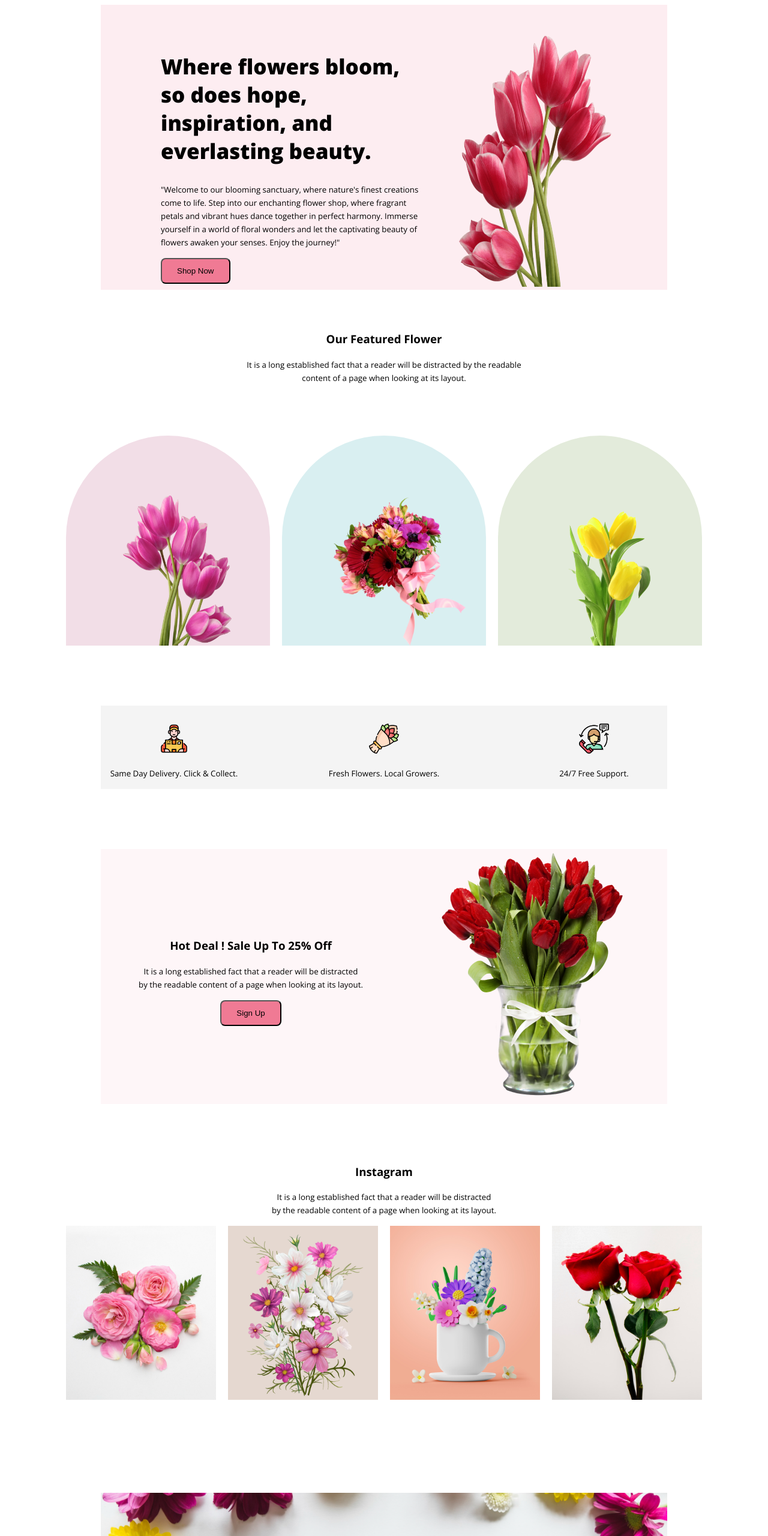
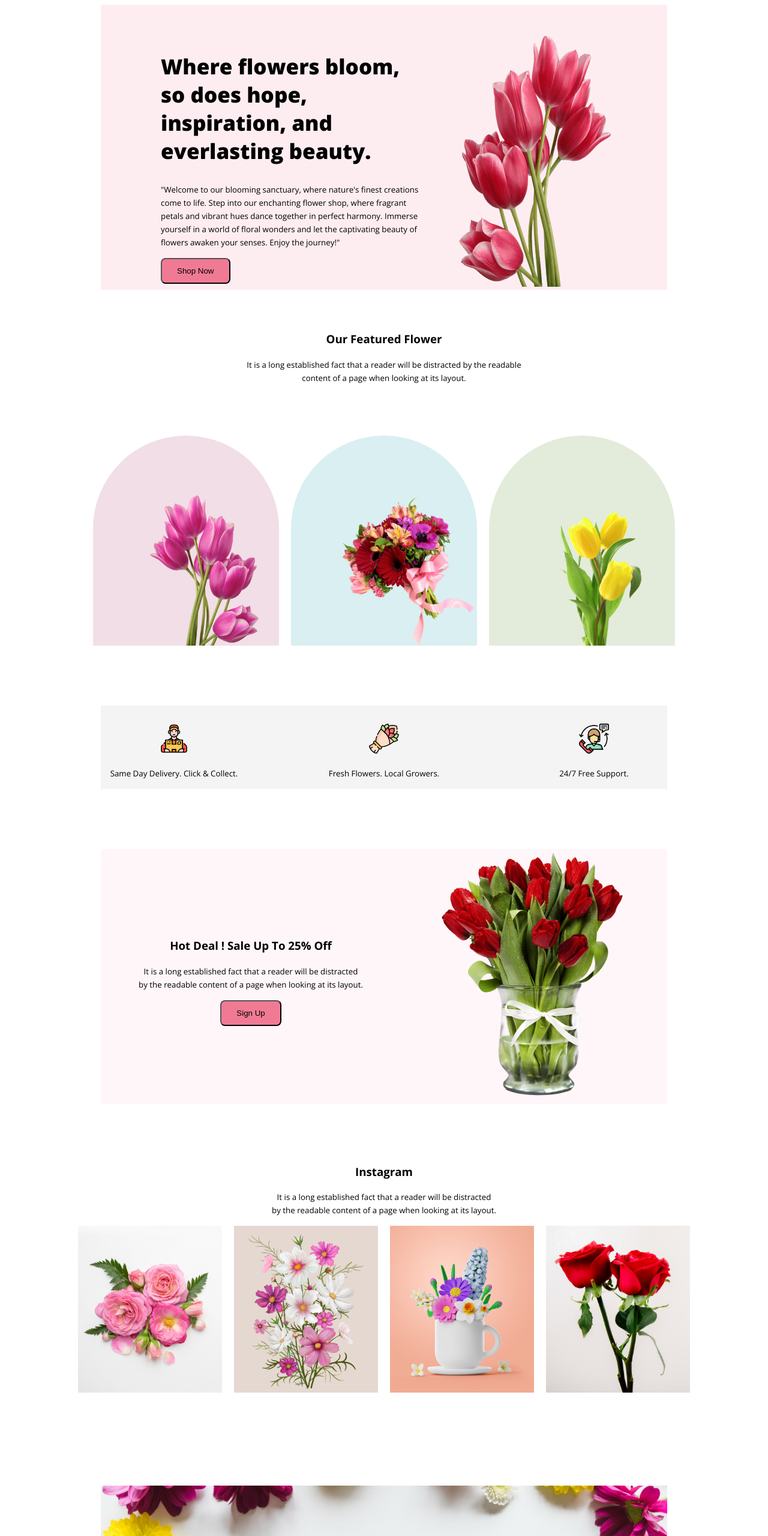
Before and after one commit to mdnoor-d/flower-landing-page, a plain HTML site: page index.html in a window 1280 px wide. Shown: the top 2560 px of the page at 60% size. Drawn offline with nearby package versions, Linux system fonts and the light colour scheme.

```diff
--- a/styles/site.css
+++ b/styles/site.css
@@ -48,7 +48,7 @@
 .pink-flower {
   display: flex;
   height: 350px;
-  width: 340px;
+  width: 310px;
   background-color: #f2dee7;
   border-top-right-radius: 200px;
   border-top-left-radius: 200px;
@@ -58,7 +58,7 @@
 .red-flower {
   display: flex;
   height: 350px;
-  width: 340px;
+  width: 310px;
   background-color: #d9eff1;
   border-top-right-radius: 200px;
   border-top-left-radius: 200px;
@@ -67,7 +67,7 @@
 .yellow-flower {
   display: flex;
   height: 350px;
-  width: 340px;
+  width: 310px;
   background-color: #e3ebdb;
   border-top-right-radius: 200px;
   border-top-left-radius: 200px;
@@ -150,19 +150,19 @@
 }
 
 .s-pic1 {
-  width: 250px;
+  width: 240px;
 }
 
 .s-pic2 {
-  width: 250px;
+  width: 240px;
 }
 
 .s-pic3 {
-  width: 250px;
+  width: 240px;
 }
 
 .s-pic4 {
-  width: 250px;
+  width: 240px;
 }
 
 .news {
```
